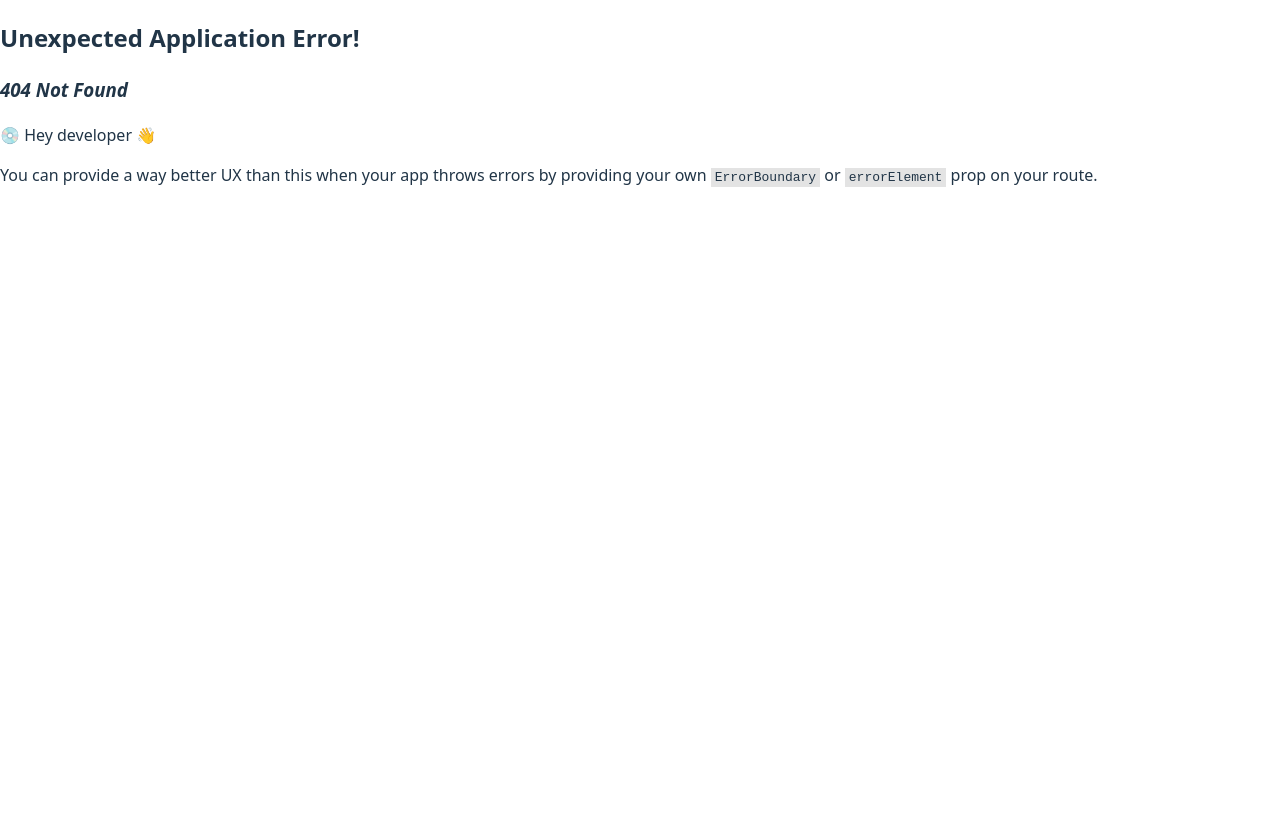
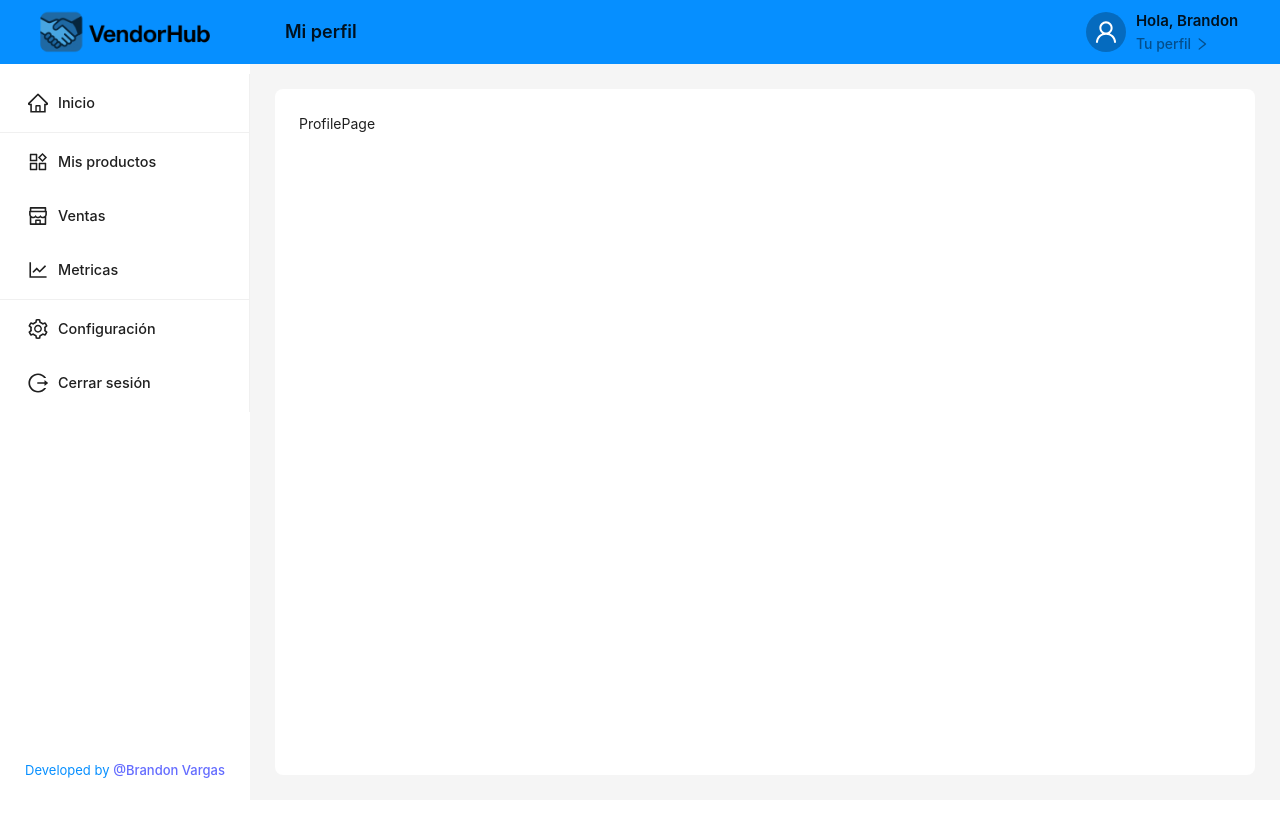
Before and after one commit to andresvpineros/vendor-hub-app, a React (Vite) app: page /profile in a window 1280 px wide. Before the commit this address had no page. Shown: the top 816 px of the page. Built offline with nearby package versions, Linux system fonts and the light colour scheme.

Commit message:
Update navigation layout

```diff
--- a/src/components/NavigationLayout/NavigationLayout.module.css
+++ b/src/components/NavigationLayout/NavigationLayout.module.css
@@ -1,3 +1,7 @@
+.layout {
+  height: 100vh;
+}
+
 .header {
   display: flex;
   flex: auto;
@@ -18,6 +22,11 @@
   align-items: center;
   flex: 1;
   justify-content: right;
+}
+
+.headerLogo {
+  display: flex;
+  align-items: center;
 }
 
 .breadcrumb {
--- a/src/components/NavigationLayout/NavigationLayout.tsx
+++ b/src/components/NavigationLayout/NavigationLayout.tsx
@@ -5,25 +5,24 @@ import styles from "./NavigationLayout.module.css";
 import { Link, useNavigate } from "react-router-dom";
 import { Outlet } from "react-router-dom";
 import UserButton from "./UserButton/UserButton";
+import { useBreadcrumbItems } from "@/hooks/useBreadcrumItems";
 
 const NavigationLayout = () => {
   const {
     token: { colorBgContainer, borderRadiusLG },
   } = theme.useToken();
   const navigate = useNavigate();
+  const items = useBreadcrumbItems();
 
   return (
-    <Layout style={{ height: "100vh" }}>
+    <Layout className={styles.layout}>
       <Header className={styles.header}>
         <div className={styles.headerLeftItem}>
-          <Link to="/home" style={{ display: "flex", alignItems: "center" }}>
+          <Link to="/home" className={styles.headerLogo}>
             <img src="/img/logo-banner.png" alt="" width={180} />
           </Link>
 
-          <Breadcrumb
-            items={[{ title: "Inicio" }]}
-            className={styles.breadcrumb}
-          />
+          <Breadcrumb items={items} className={styles.breadcrumb} />
         </div>
 
         <div className={styles.headerLeftRight}>
--- a/src/components/NavigationLayout/UserButton/UserButton.tsx
+++ b/src/components/NavigationLayout/UserButton/UserButton.tsx
@@ -1,12 +1,19 @@
 import { Avatar, Typography } from "antd";
 import { UserOutlined, RightOutlined } from "@ant-design/icons";
 import styles from "./UserButton.module.css";
+import { useNavigate } from "react-router";
 const { Text } = Typography;
 
 const UserButton = () => {
+  const navigate = useNavigate();
+
+  const handleUserProfileClick = () => {
+    navigate("/profile");
+  };
+
   return (
     <div>
-      <button className={styles.userButton}>
+      <button className={styles.userButton} onClick={handleUserProfileClick}>
         <Avatar icon={<UserOutlined />} size="large" />
 
         <div className={styles.userButtonText}>
--- /dev/null
+++ b/src/hooks/useBreadcrumItems.ts
@@ -0,0 +1,14 @@
+import { matchRoutes, useLocation } from "react-router-dom";
+import { routes } from "@/utils/constants/routes.constant";
+import type { BreadcrumbProps } from "antd";
+
+export function useBreadcrumbItems(): BreadcrumbProps["items"] {
+  const location = useLocation();
+  const matches = matchRoutes(routes, location) || [];
+
+  const items = matches.map((match) => ({
+    title: match.route.title,
+  }));
+
+  return items;
+}
--- a/src/pages/orders/OrdersPage.tsx
+++ b/src/pages/orders/OrdersPage.tsx
@@ -1,5 +1,3 @@
-import React from "react";
-
 const OrdersPage = () => {
   return <div>OrdersPage</div>;
 };
--- a/src/pages/products/ProductsPage.tsx
+++ b/src/pages/products/ProductsPage.tsx
@@ -1,5 +1,3 @@
-import React from "react";
-
 const ProductsPage = () => {
   return <div>ProductsPage</div>;
 };
--- /dev/null
+++ b/src/pages/profile/ProfilePage.tsx
@@ -0,0 +1,5 @@
+const ProfilePage = () => {
+  return <div>ProfilePage</div>;
+};
+
+export default ProfilePage;
--- a/src/pages/settings/SettingsPage.tsx
+++ b/src/pages/settings/SettingsPage.tsx
@@ -1,5 +1,3 @@
-import React from "react";
-
 const SettingsPage = () => {
   return <div>SettingsPage</div>;
 };
--- a/src/utils/constants/navigationItems.constant.tsx
+++ b/src/utils/constants/navigationItems.constant.tsx
@@ -4,6 +4,7 @@ import {
   ProductOutlined,
   HomeOutlined,
   SettingOutlined,
+  LogoutOutlined,
 } from "@ant-design/icons";
 import type { MenuProps } from "antd";
 
@@ -41,4 +42,9 @@ export const navigationItems: MenuItem[] = [
     icon: <SettingOutlined />,
     label: "Configuración",
   },
+  {
+    key: "/logout",
+    icon: <LogoutOutlined />,
+    label: "Cerrar sesión",
+  },
 ];
--- a/src/utils/constants/routes.constant.tsx
+++ b/src/utils/constants/routes.constant.tsx
@@ -5,6 +5,7 @@ import HomePage from "@/pages/home/HomePage";
 import ProductsPage from "@/pages/products/ProductsPage";
 import OrdersPage from "@/pages/orders/OrdersPage";
 import SettingsPage from "@/pages/settings/SettingsPage";
+import ProfilePage from "@/pages/profile/ProfilePage";
 
 export const routes = [
   {
@@ -40,6 +41,12 @@ export const routes = [
         element: <SettingsPage />,
         title: "Configuración",
       },
+      {
+        path: "/profile",
+        index: true,
+        element: <ProfilePage />,
+        title: "Mi perfil",
+      },
     ],
   },
   {
```
